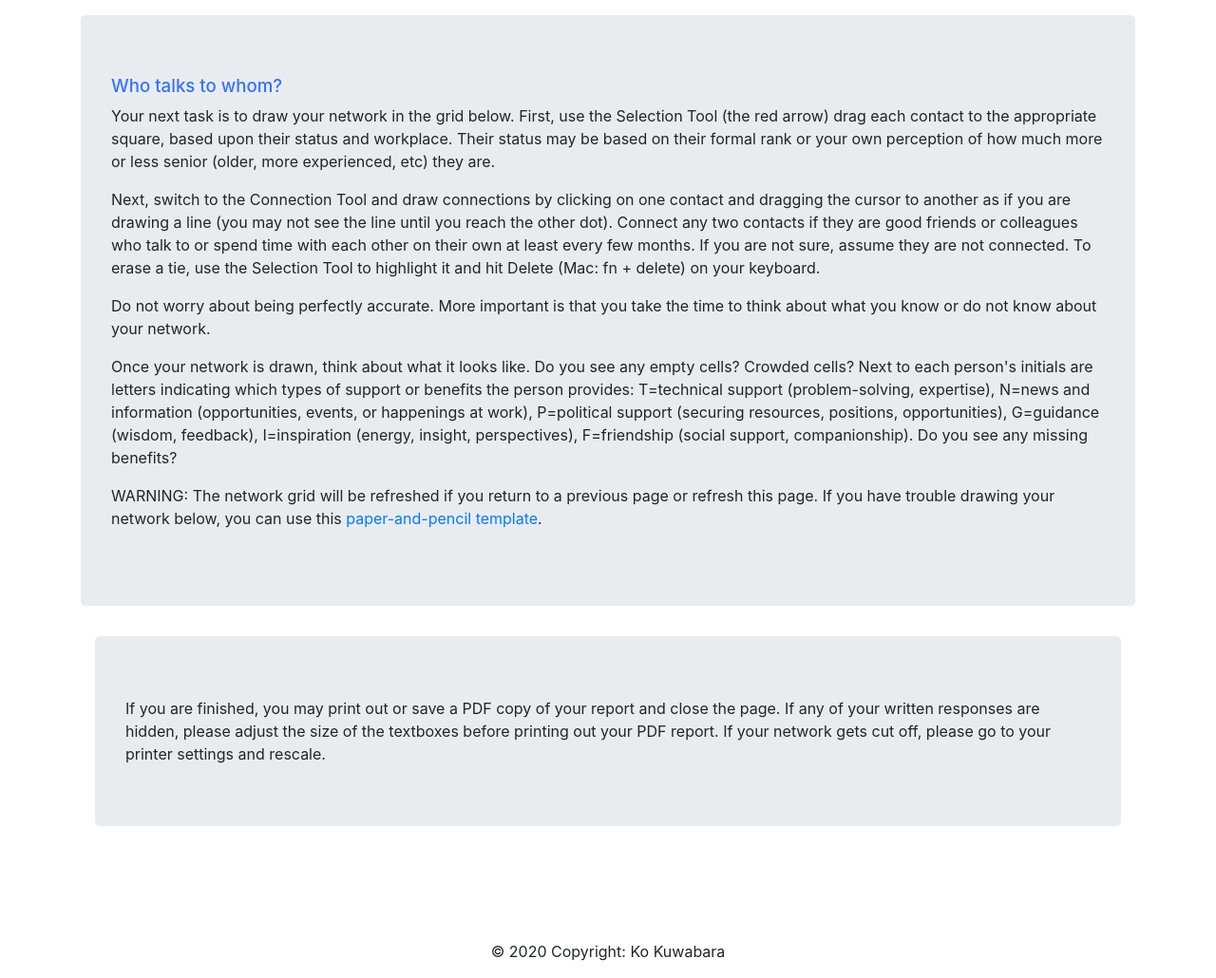
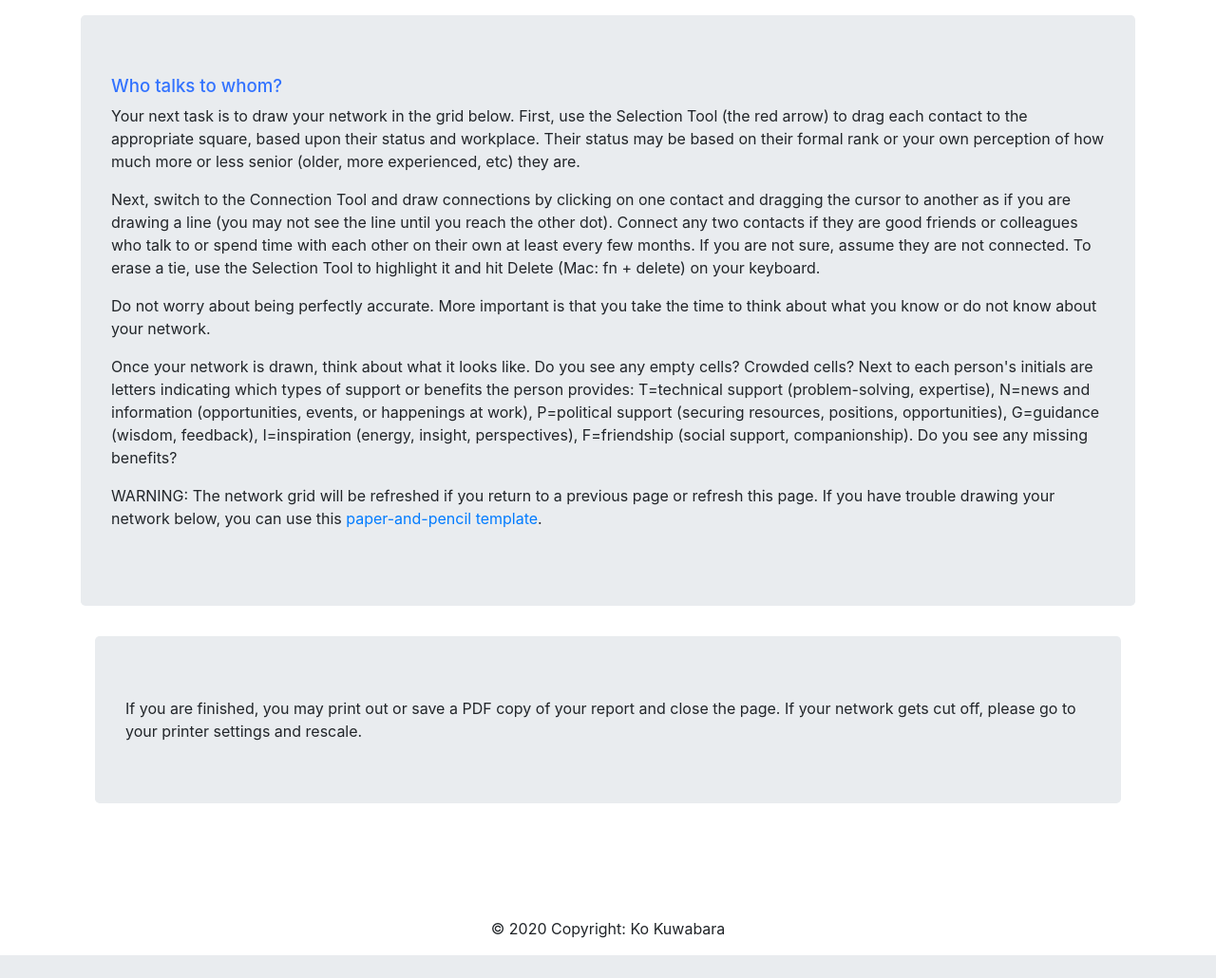
Before and after one commit to kokuwabara1976/networksheet, a Flask app: template templates/network.html in a window 1280 px wide. Shown: the part 827-1857 px from the top of the page at 95% size. After the commit the page ends 1833 px from the top, so only its background shows below. Run offline with Flask 2, Linux system fonts and the light colour scheme; the template is opened without the code that fills it, so the values that code supplies are empty; some libraries are stand-ins or nearby versions.

Commit message:
network instrutions

```diff
--- a/templates/network.html
+++ b/templates/network.html
@@ -104,7 +104,7 @@
     <div class="jumbotron">
       <div class="jumbotron-content">
         <h3 class="display-7">Who talks to whom?</h3>
-        <p>Your next task is to draw your network in the grid below. First, use the Selection Tool (the red arrow) drag each contact to the appropriate square, based upon their status and workplace. Their status may be based on their formal rank or your own perception of how much more or less senior (older, more experienced, etc) they are. </p>
+        <p>Your next task is to draw your network in the grid below. First, use the Selection Tool (the red arrow) to drag each contact to the appropriate square, based upon their status and workplace. Their status may be based on their formal rank or your own perception of how much more or less senior (older, more experienced, etc) they are. </p>
         <p>Next, switch to the Connection Tool and draw connections by clicking on one contact and dragging the cursor to another as if you are drawing a line (you may not see the line until you reach the other dot). Connect any two contacts if they are good friends or colleagues who talk to or spend time with each other on their own at least every few months. If you are not sure, assume they are not connected. To erase a tie, use the Selection Tool to highlight it and hit Delete (Mac: fn + delete) on your keyboard.</p>
         <p>Do not worry about being perfectly accurate. More important is that you take the time to think about what you know or do not know about your network.</p>
         <p>Once your network is drawn, think about what it looks like. Do you see any empty cells? Crowded cells? Next to each person's initials are letters indicating which types of support or benefits the person provides: T=technical support (problem-solving, expertise), N=news and information (opportunities, events, or happenings at work), P=political support (securing resources, positions, opportunities), G=guidance (wisdom, feedback), I=inspiration (energy, insight, perspectives), F=friendship (social support, companionship). Do you see any missing benefits?</p>
@@ -136,7 +136,8 @@
 
     <div class="container">
       <div class="jumbotron">
-        If you are finished, you may print out or save a PDF copy of your report and close the page. If any of your written responses are hidden, please adjust the size of the textboxes before printing out your PDF report. If your network gets cut off, please go to your printer settings and rescale.
+        If you are finished, you may print out or save a PDF copy of your report and close the page.  If your network gets cut off, please go to your printer settings and rescale.
+      <!--If any of your written responses are hidden, please adjust the size of the textboxes before printing out your PDF report.-->
       </div>
     </div>
 
```
